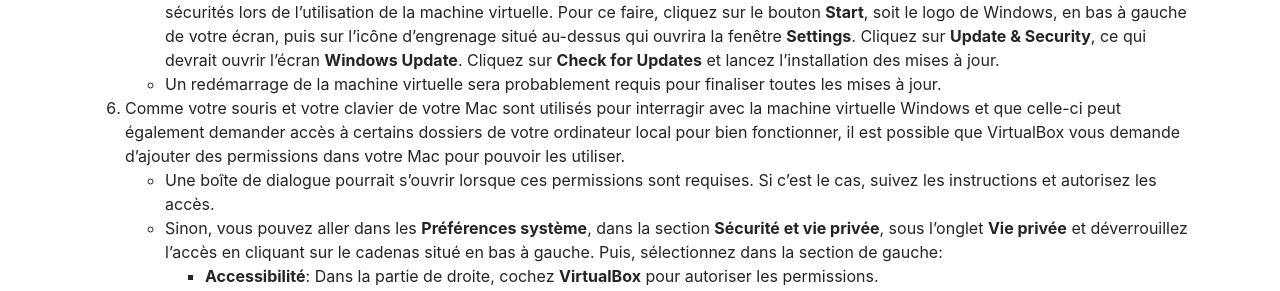
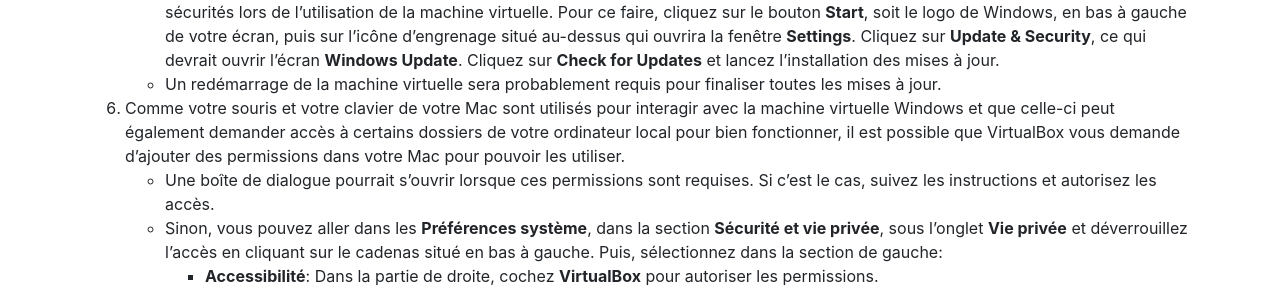
Before and after one commit to gcharest/gcharest.github.io, a Jekyll site: the page built from _posts/fr/2022-01-06-installer-virtualbox-macos.md, in a window 1280 px wide and 900 px high, scrolled down 2974 px. Shown: the part 162-453 px from the top of the window. Built offline with Jekyll 4.4.1, drawn with Linux system fonts in a browser that asks for light colours; nearby versions of some CDN libraries.

Commit message:
Fix typo + add exceptions

```diff
--- a/_posts/fr/2022-01-06-installer-virtualbox-macos.md
+++ b/_posts/fr/2022-01-06-installer-virtualbox-macos.md
@@ -119,7 +119,7 @@ Par exemple, si vous double-cliquez dans la partie supérieure de la fenêtre o
    Cliquez sur **Update & Security**, ce qui devrait ouvrir l'écran **Windows Update**.
    Cliquez sur **Check for Updates** et lancez l'installation des mises à jour.
    - Un redémarrage de la machine virtuelle sera probablement requis pour finaliser toutes les mises à jour.
-1. Comme votre souris et votre clavier de votre Mac sont utilisés pour interragir avec la machine virtuelle Windows et que celle-ci peut également demander accès à certains dossiers de votre ordinateur local pour bien fonctionner, il est possible que VirtualBox vous demande d'ajouter des permissions dans votre Mac pour pouvoir les utiliser.
+1. Comme votre souris et votre clavier de votre Mac sont utilisés pour interagir avec la machine virtuelle Windows et que celle-ci peut également demander accès à certains dossiers de votre ordinateur local pour bien fonctionner, il est possible que VirtualBox vous demande d'ajouter des permissions dans votre Mac pour pouvoir les utiliser.
    - Une boîte de dialogue pourrait s'ouvrir lorsque ces permissions sont requises.
    Si c'est le cas, suivez les instructions et autorisez les accès.
    - Sinon, vous pouvez aller dans les **Préférences système**, dans la section **Sécurité et vie privée**, sous l'onglet **Vie privée** et déverrouillez l'accès en cliquant sur le cadenas situé en bas à gauche.
--- a/cspell.json
+++ b/cspell.json
@@ -4,6 +4,9 @@
   "words": [
     "markdownlint",
     "Glycemic",
+    "MSEDGE",
+    "SVGA",
+    "Passw",
     "facteur",
     "glycémique",
     "recettes",
```
